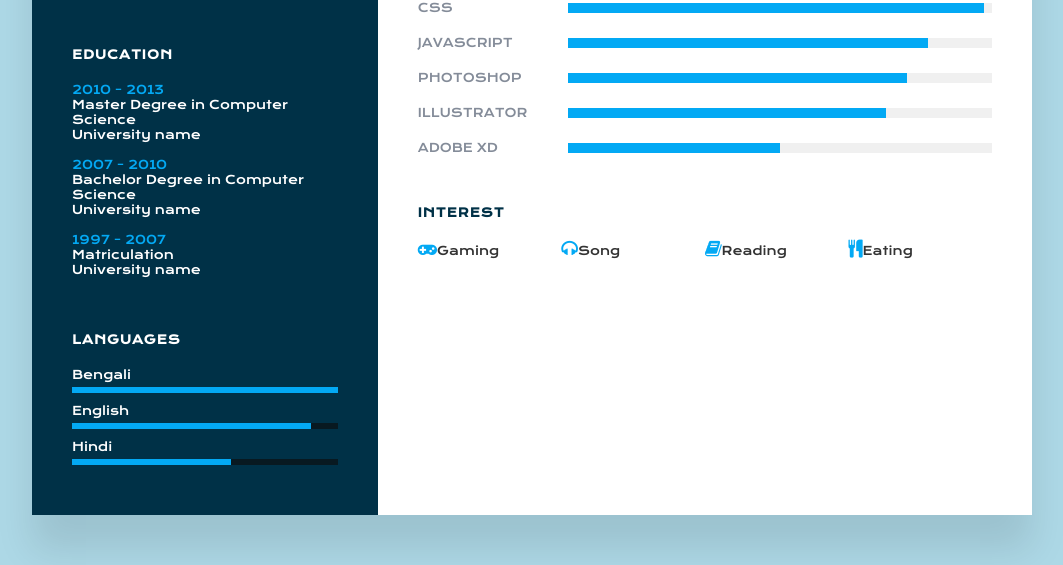
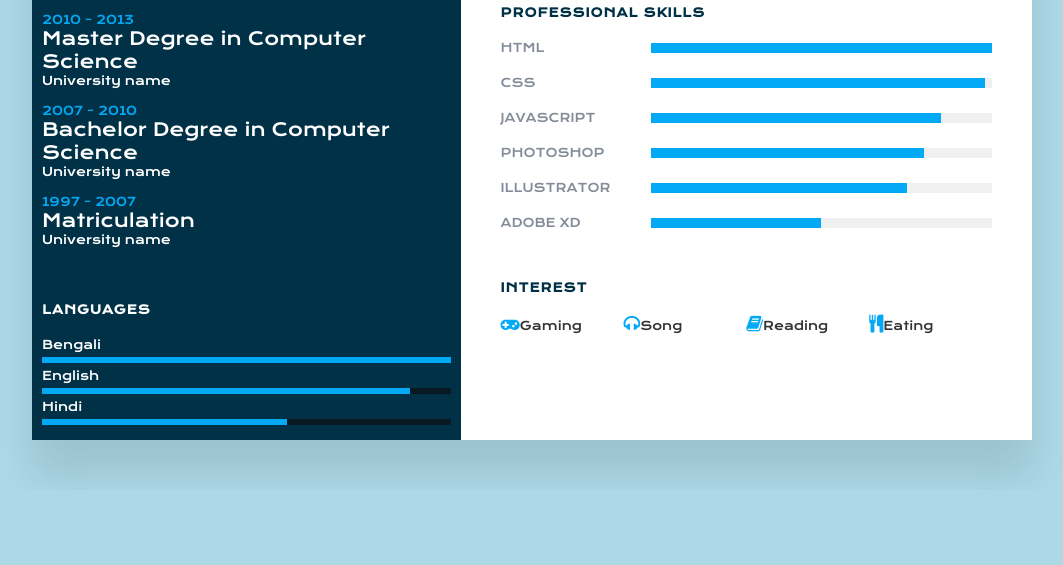
Before and after one commit to ammarbinanwarfuad/Resume-Design, a plain HTML site: page index.html in a window 1280 px wide. Shown: the part 630-1195 px from the top of the page, without its empty margins (108-1171 px from the left). After the commit the page ends 1120 px from the top, so only its background shows below. Drawn offline with nearby package versions, Linux system fonts and the light colour scheme.

Commit message:
Update style.css

```diff
--- a/css/style.css
+++ b/css/style.css
@@ -20,14 +20,14 @@ body{
     min-height: 1000px;
     background: #fff;
     display: grid;
-    grid-template-columns: 1fr 2fr;
+    grid-template-columns: 1.5fr 2fr;
     box-shadow: 0 35px 35px rgba(0,0,0,0.1);
     margin: 50px;
 }
 .container .left_side{
     position: relative;
     background: #003147;
-    padding: 40px;
+    padding: 10px;
 }
 .profiletext{
     position: relative;
@@ -81,7 +81,7 @@ body{
 .contactinfo ul li{
     position: relative;
     list-style: none;
-    margin: 10px 0;
+    margin: 5px 0;
     cursor: pointer;
 }
 .contactinfo ul li .icon{
@@ -93,6 +93,7 @@ body{
 .contactinfo ul li span{
     color: #fff;
     font-weight: 300;
+
 }
 .contactinfo.education li{
      margin-bottom: 15px;
@@ -104,6 +105,7 @@ body{
 .contactinfo.education h4:nth-child(2){
     color: #fff;
     font-weight: 500;
+    font-size: 18px;
 }
 .contactinfo.education h4{
     color: #fff;
```
